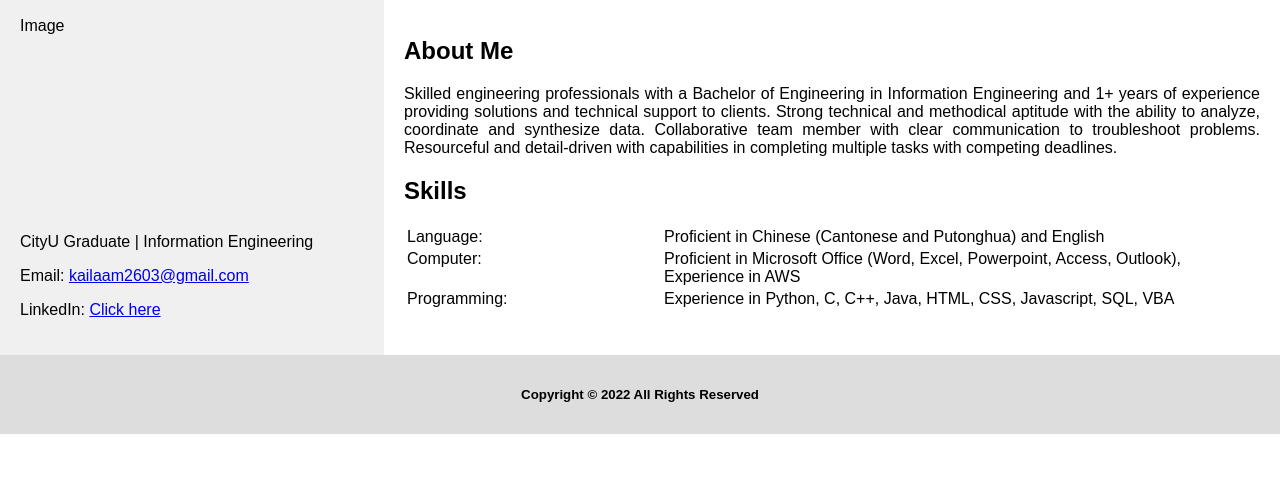
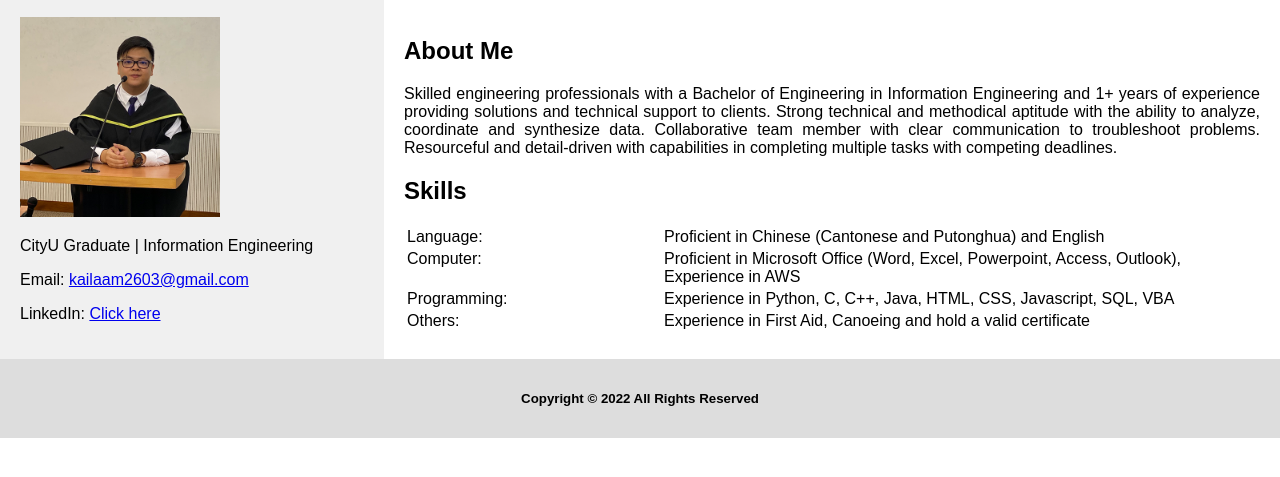
Before and after one commit to royckl0163/royckl0163.github.io, a plain HTML site: page index.html in a window 1280 px wide. Shown: the part 189-666 px from the top of the page. Drawn offline with Linux system fonts and the light colour scheme.

Commit message:
Commit changes

```diff
--- a/index.html
+++ b/index.html
@@ -26,7 +26,7 @@
   <div class="row">
 
     <div class="side">
-      <div class="fakeimg" style="height:200px;">Image</div>
+      <img src="./assets/profile_pic.png" alt="Profile Picture" height="200px">
       <p>CityU Graduate | Information Engineering</p>
       <p>Email: <a href="mailto:kailaam2603@gmail.com">kailaam2603@gmail.com</a></p>
       <p>LinkedIn: <a href="https://www.linkedin.com/in/royckl0163/" target="_blank">Click here</a></p>
@@ -65,6 +65,12 @@
               Experience in Python, C, C++, Java, HTML, CSS, Javascript, SQL, VBA
             </td>
           </tr>
+          <tr>
+            <td>Others:</td>
+            <td>
+              Experience in First Aid, Canoeing and hold a valid certificate
+            </td>
+          </tr>
         </table>
       </div>
     </div>
```
